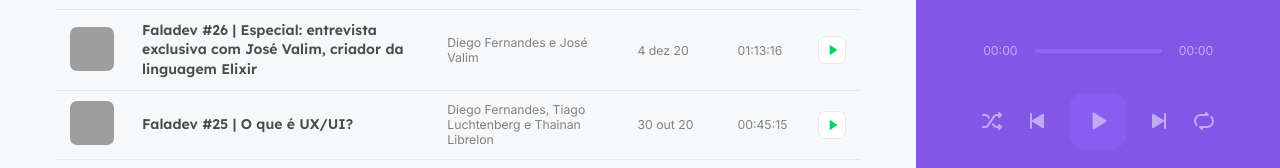
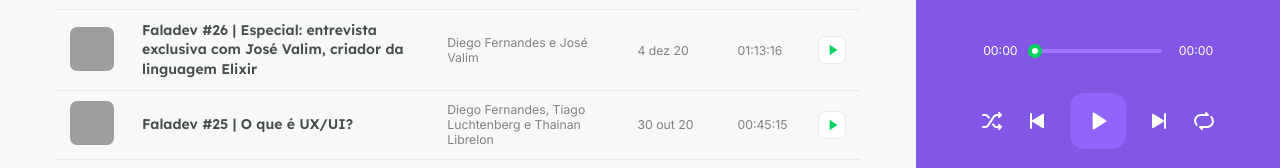
Before and after one commit to glauciocorreia/podcastr, a Next.js app: page / in a window 1280 px wide. Both pictures are taken after a click on the button 389 px from the left and 309 px from the top of the page. Shown: the part 609-777 px from the top of the page. Built offline with nearby package versions, Linux system fonts and the light colour scheme; data requests are answered from the project's data file; grey boxes are pictures that could not be loaded.

Commit message:
More styles - Player Controls + add rc-slider

```diff
--- a/package.json
+++ b/package.json
@@ -12,6 +12,7 @@
     "axios": "^0.21.1",
     "date-fns": "^2.21.1",
     "next": "10.1.3",
+    "rc-slider": "^9.7.2",
     "react": "17.0.2",
     "react-dom": "17.0.2",
     "sass": "^1.32.11"
--- a/src/components/Player/Index.tsx
+++ b/src/components/Player/Index.tsx
@@ -1,5 +1,8 @@
+import { PlayerContext } from "../../contexts/PlayerContexts";
 import { useContext } from "react";
-import { PlayerContext } from "../../contexts/PlayerContexts";
+import Slider from 'rc-slider'
+
+import 'rc-slider/assets/index.css'
 
 import Image from 'next/image'
 
@@ -34,29 +37,37 @@ export default function Player() {
         </div>
       )}
 
-      <footer className={styles.empty}>
+      <footer className={!episode ? styles.empty : ''}>
         <div className={styles.progress}>
           <span>00:00</span>
           <div className={styles.slider}>
-            <div className={styles.emptySlider} />
+            { episode ? (
+              <Slider
+                trackStyle={{ backgroundColor: '#04d361' }}
+                railStyle={{ backgroundColor: '#9f75ff' }}
+                handleStyle={{ borderColor: '#04d361', borderWidth: 4 }}
+              />
+            ) : (
+              <div className={styles.emptySlider} />
+            ) }
           </div>
           <span>00:00</span>
         </div>
 
         <div className={styles.buttons}>
-          <button type="button">
+          <button type="button" disabled={!episode}>
             <img src="/shuffle.svg" alt="Embaralhar" />
           </button>
-          <button type="button">
+          <button type="button" disabled={!episode}>
             <img src="/play-previous.svg" alt="Tocar anterior" />
           </button>
-          <button type="button" className={styles.playButton}>
+          <button type="button" className={styles.playButton} disabled={!episode}>
             <img src="/play.svg" alt="Tocar" />
           </button>
-          <button type="button">
+          <button type="button" disabled={!episode}>
             <img src="/play-next.svg" alt="Tocar próxima" />
           </button>
-          <button type="button">
+          <button type="button" disabled={!episode}>
             <img src="/repeat.svg" alt="Repetir" />
           </button>
         </div>
--- a/src/components/Player/styles.module.scss
+++ b/src/components/Player/styles.module.scss
@@ -105,12 +105,25 @@
     border: 0;
     font-size: 0;
 
+    transition: filter 0.2s;
+
+    &:disabled {
+      cursor: default;
+    }
+
+    &:hover:not(:disabled) {
+      filter: brightness(0.7);
+    }
+
     &.playButton {
       width: 4rem;
       height: 4rem;
       border-radius: 1rem;
       background: var(--purple-400);
 
+      &:hover:not(:disabled) {
+        filter: brightness(0.95);
+      }
     }
   }
 }
```
Also changed, not shown: 2 other files (tests, documents, lock files or other folders).
